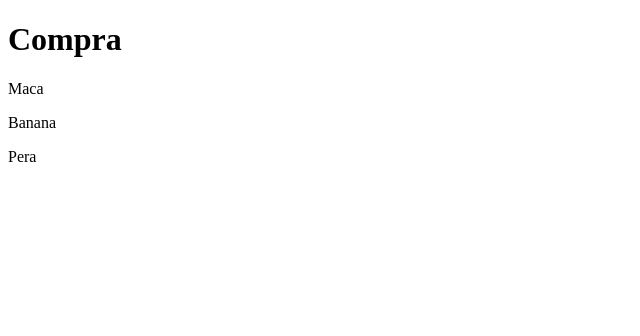
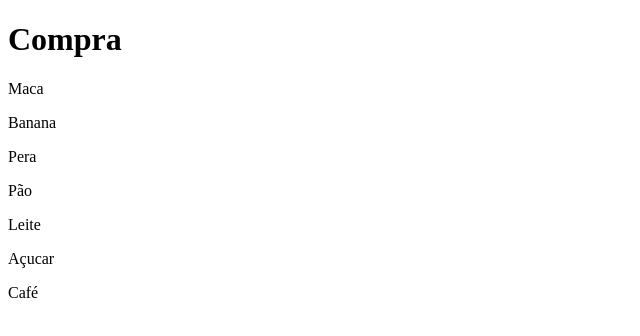
Before and after one commit to andressaf0/scm, a plain HTML site: page index.html in a window 1280 px wide. Shown: the whole page, without its empty margins (0-640 px from the left). Drawn offline with Linux system fonts and the light colour scheme.

Commit message:
Commit adicionando quatro itens a lista de compras

```diff
--- a/index.html
+++ b/index.html
@@ -11,6 +11,9 @@
     <p>Maca</p>
     <p>Banana</p>
     <p>Pera</p>
-
+    <p>Pão</p>
+    <p>Leite</p>
+    <p>Açucar</p>
+    <p>Café</p>
 </body>
 </html>
```
